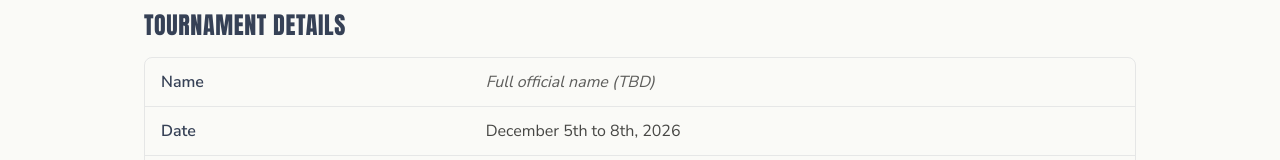
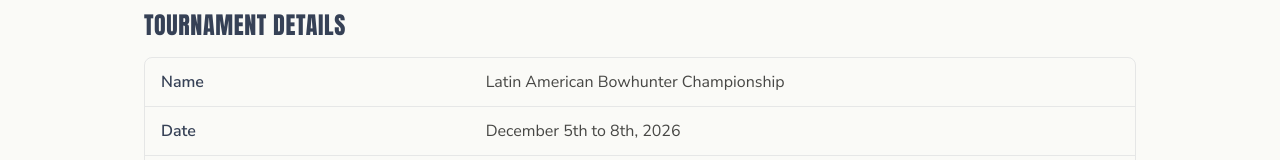
Before and after one commit to gchinnici53/labhc2026, a Next.js app: page /en/competicion in a window 1280 px wide. Shown: the part 327-487 px from the top of the page. Built offline with nearby package versions, Linux system fonts and the light colour scheme.

Commit message:
carga el nombre oficial del torneo en Competicion
Reemplaza el placeholder de "Nombre oficial completo" por "Latin
American Bowhunter Championship", en singular para mantener
consistencia con el resto del sitio (nav, hero, metadata).

```diff
--- a/app/[locale]/(public)/competicion/page.tsx
+++ b/app/[locale]/(public)/competicion/page.tsx
@@ -35,7 +35,7 @@ export default function PaginaCompeticion() {
         <dl className="mt-4 divide-y divide-primario/10 rounded-lg border border-primario/10">
           <div className="grid grid-cols-1 gap-1 px-4 py-3 sm:grid-cols-3 sm:gap-4 sm:gap-y-0">
             <dt className="font-semibold text-primario">{tDatos("nombre")}</dt>
-            <dd className="sm:col-span-2 italic text-texto/70">{tDatos("nombreValor")}</dd>
+            <dd className="sm:col-span-2 text-texto/80">{tDatos("nombreValor")}</dd>
           </div>
           <div className="grid grid-cols-1 gap-1 px-4 py-3 sm:grid-cols-3 sm:gap-4 sm:gap-y-0">
             <dt className="font-semibold text-primario">{tDatos("fecha")}</dt>
--- a/messages/en.json
+++ b/messages/en.json
@@ -113,7 +113,7 @@
     "datos": {
       "titulo": "Tournament details",
       "nombre": "Name",
-      "nombreValor": "Full official name (TBD)",
+      "nombreValor": "Latin American Bowhunter Championship",
       "fecha": "Date",
       "fechaValor": "December 5th to 8th, 2026",
       "lugar": "Venue",
--- a/messages/es.json
+++ b/messages/es.json
@@ -113,7 +113,7 @@
     "datos": {
       "titulo": "Datos del torneo",
       "nombre": "Nombre",
-      "nombreValor": "Nombre oficial completo (a definir)",
+      "nombreValor": "Latin American Bowhunter Championship",
       "fecha": "Fecha",
       "fechaValor": "5 al 8 de diciembre de 2026",
       "lugar": "Lugar",
```
